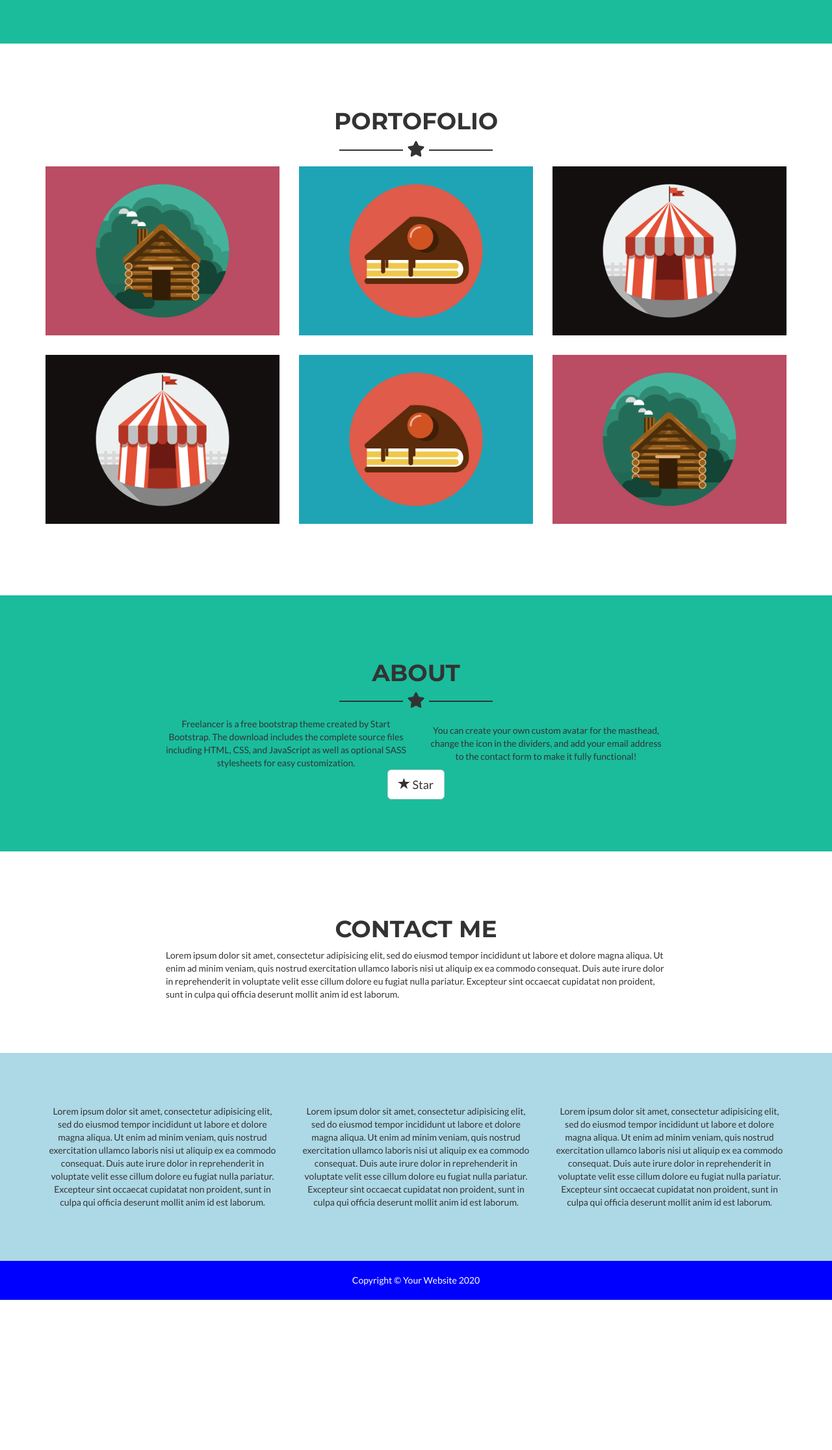
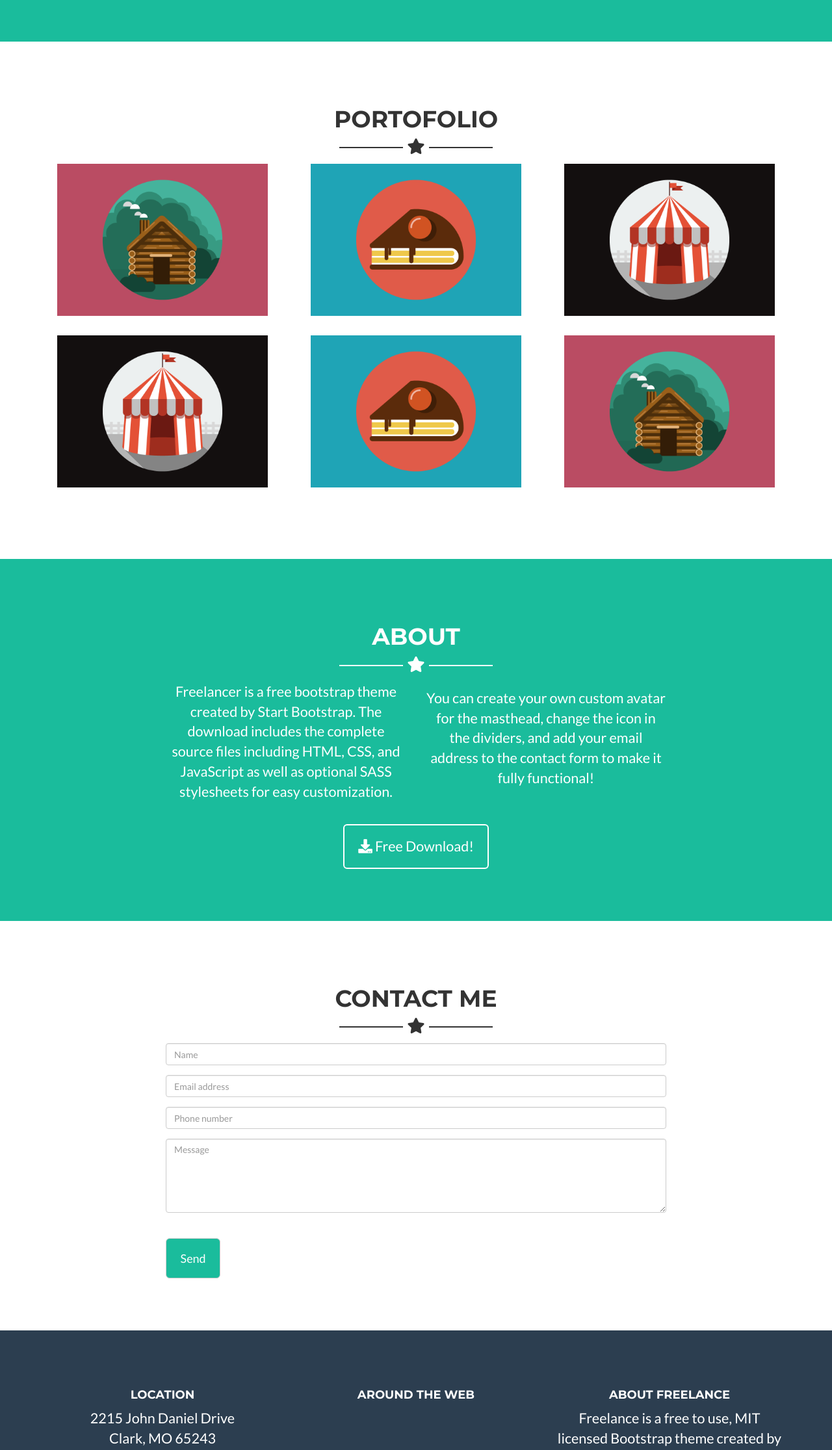
Before and after one commit to 10thDocta/html-css-bootstrap-freelancer, a plain HTML site: page index.html in a window 1280 px wide. Shown: the part 569-2800 px from the top of the page at 65% size. Before the commit the page ends 2569 px from the top, so only its background shows below. Drawn offline with nearby package versions, Linux system fonts and the light colour scheme.

Commit message:
Completo al 90%. Aggiunto overlay foto

```diff
--- a/css/style.css
+++ b/css/style.css
@@ -18,12 +18,20 @@ h2 {
   font-weight: bold;
 }
 
+h4 {
+  font-weight: bold;
+}
+
 hr {
   width: 8rem;
   border: 1px solid;
   display: inline-block;
   vertical-align: super;
   margin: 0 4px;
+}
+
+p {
+  font-size: 1.8rem;
 }
 
 .p_top_30 {
@@ -98,22 +106,78 @@ hr {
   width: 250px;
 }
 
-.jumbo_text p {
-  font-size: 2rem;
-}
-
 /* SECTIONS */
 /* portfolio */
 .box_portfolio {
+  width: 90%;
+  max-width: 500px;
+  margin-right: auto;
+  margin-left: auto;
   margin-bottom: 15px;
+  position: relative;
 }
 
-.box_portfolio img {
+.overlay {
+  position: absolute;
+  top: 0;
+  left: 0;
   width: 100%;
-  height: auto;
+  height: 100%;
+  background-color: rgba(26, 188, 156, .7);
+  visibility: hidden;
+}
+
+.overlay .fa-plus {
+  font-size: 70px;
+  color: white;
+  position: absolute;
+  top: 50%;
+  left: 50%;
+  transform: translate(-50%, -50%);
+}
+
+.box_portfolio:hover .overlay {
+  visibility: visible;
+}
+
+/* about */
+#about {
+  color: white;
+}
+
+#about button {
+  margin-top: 2rem;
+  padding: 1.5rem 1.8rem;
+  background-color: transparent;
+  color: white;
+  border: 2px solid;
+  font-size: 1.8rem;
+}
+
+#about button:hover {
+  background-color: white;
+  color: #1ABC9C;
+}
+
+#about .fa-donwload {
+  padding-right: 10px;
+}
+
+/* contact */
+#contact button {
+  float: left;
+  margin-top: 2rem;
+  padding: 1.5rem 1.8rem;
+  background-color: #1ABC9C;
+  color: white;
 }
 
 /* FOOTER */
+footer {
+  color: white;
+  background-color: #2C3E50;
+}
+
 .footer_bottom {
   background-color: blue;
   color: #fff;
--- a/index.html
+++ b/index.html
@@ -83,32 +83,54 @@
 
           <div class="col-xs-12 col-sm-6 col-md-4">
             <div class="box_portfolio">
-              <img src="img/cabin.png" alt="">
+              <a href="#">
+                <img class="img-responsive" src="img/cabin.png" alt="">
+                <div class="overlay">
+                  <i class="fas fa-plus"></i>
+                </div>
+              </a>
             </div>
           </div>
           <div class="col-xs-12 col-sm-6 col-md-4">
             <div class="box_portfolio">
-              <img src="img/cake.png" alt="">
+              <a href="#">
+                <img class="img-responsive" src="img/cake.png" alt="">
+                <div class="overlay">
+                  <i class="fas fa-plus"></i>
+                </div>
+              </a>
             </div>
           </div>
           <div class="col-xs-12 col-sm-6 col-md-4">
             <div class="box_portfolio">
-              <img src="img/circus.png" alt="">
+              <img class="img-responsive" src="img/circus.png" alt="">
+              <div class="overlay">
+                <i class="fas fa-plus"></i>
+              </div>
             </div>
           </div>
           <div class="col-xs-12 col-sm-6 col-md-4">
             <div class="box_portfolio">
-              <img src="img/circus.png" alt="">
+              <img class="img-responsive" src="img/circus.png" alt="">
+              <div class="overlay">
+                <i class="fas fa-plus"></i>
+              </div>
             </div>
           </div>
           <div class="col-xs-12 col-sm-6 col-md-4">
             <div class="box_portfolio">
-              <img src="img/cake.png" alt="">
+              <img class="img-responsive" src="img/cake.png" alt="">
+              <div class="overlay">
+                <i class="fas fa-plus"></i>
+              </div>
             </div>
           </div>
           <div class="col-xs-12 col-sm-6 col-md-4">
             <div class="box_portfolio">
-              <img src="img/cabin.png" alt="">
+              <img class="img-responsive" src="img/cabin.png" alt="">
+              <div class="overlay">
+                <i class="fas fa-plus"></i>
+              </div>
             </div>
           </div>
 
@@ -127,14 +149,13 @@
         <div class="container-fluid">
           <div class="row">
             <div class="col-xs-12 col-md-6">
-              Freelancer is a free bootstrap theme created by Start Bootstrap. The download includes the complete source files including HTML, CSS, and JavaScript as well as optional SASS stylesheets for easy customization.
+              <p>Freelancer is a free bootstrap theme created by Start Bootstrap. The download includes the complete source files including HTML, CSS, and JavaScript as well as optional SASS stylesheets for easy customization.</p>
             </div>
             <div class="col-xs-12 col-md-6 p-top-10">
-              You can create your own custom avatar for the masthead, change the icon in the dividers, and add your email address to the contact form to make it fully functional!
+              <p>You can create your own custom avatar for the masthead, change the icon in the dividers, and add your email address to the contact form to make it fully functional!</p>
             </div>
             <div class="col-xs-12 text-center">
-              <button type="button" class="btn btn-default btn-lg">
-                <span class="glyphicon glyphicon-star" aria-hidden="true"></span> Star
+              <button type="button" class="btn btn-default btn-lg"> <i class="fas fa-download"></i> Free Download!
               </button>
             </div>
           </div>
@@ -144,18 +165,41 @@
     <!-- section about -->
 
     <!-- section contact -->
-    <section id="contact" class="p_top_30 p_bottom_30 p_top_80 p_bottom_80">
-      <h2 class="text-center text-uppercase">Contact me</h2>
+    <section id="contact" class="p_top_30 p_bottom_30 p_top_80 p_bottom_80 text-center">
+      <h2 class="text-uppercase">Contact me</h2>
+      <hr>
+      <i class="fas fa-star"></i>
+      <hr>
       <div class="wrapper_small">
         <div class="container-fluid">
           <div class="row">
             <div class="col-xs-12">
-              Lorem ipsum dolor sit amet, consectetur adipisicing elit, sed do eiusmod tempor incididunt ut labore et dolore magna aliqua. Ut enim ad minim veniam, quis nostrud exercitation ullamco laboris nisi ut aliquip ex ea commodo consequat.
-              Duis aute irure dolor in reprehenderit in voluptate velit esse cillum dolore eu fugiat nulla pariatur. Excepteur sint occaecat cupidatat non proident, sunt in culpa qui officia deserunt mollit anim id est laborum.
+              <!-- form -->
+              <form class="" action="index.html" method="post">
+                <form>
+                  <div class="form-group">
+
+                    <input type="text" class="form-control" id="" placeholder="Name">
+                  </div>
+                  <div class="form-group">
+                    <input type="email" class="form-control" id="" placeholder="Email address">
+                  </div>
+                  <div class="form-group">
+                    <input type="tel" class="form-control" id="" placeholder="Phone number">
+                  </div>
+                  <div class="form-group">
+                    <textarea class="form-control" rows="5" placeholder="Message"></textarea>
+                  </div>
+                </form>
+                <!-- /form -->
+                <button type="button" class="btn btn-default btn-lg"> Send
+                </button>
             </div>
           </div>
         </div>
+
       </div>
+
     </section>
     <!-- /section contact -->
   </main>
@@ -164,20 +208,20 @@
   <!-- footer -->
   <footer class="text-center">
     <!-- footer top -->
-    <div class="footer_top bg_light_blue p_top_30 p_bottom_30 p_top_80 p_bottom_80">
+    <div class="footer_top p_top_30 p_bottom_30 p_top_80 p_bottom_80">
       <div class="container">
         <div class="row">
           <div class="col-xs-12 col-md-4">
-            Lorem ipsum dolor sit amet, consectetur adipisicing elit, sed do eiusmod tempor incididunt ut labore et dolore magna aliqua. Ut enim ad minim veniam, quis nostrud exercitation ullamco laboris nisi ut aliquip ex ea commodo consequat. Duis
-            aute irure dolor in reprehenderit in voluptate velit esse cillum dolore eu fugiat nulla pariatur. Excepteur sint occaecat cupidatat non proident, sunt in culpa qui officia deserunt mollit anim id est laborum.
+            <h4>LOCATION</h4>
+            <p>2215 John Daniel Drive <br>
+              Clark, MO 65243</p>
           </div>
           <div class="col-xs-12 col-md-4">
-            Lorem ipsum dolor sit amet, consectetur adipisicing elit, sed do eiusmod tempor incididunt ut labore et dolore magna aliqua. Ut enim ad minim veniam, quis nostrud exercitation ullamco laboris nisi ut aliquip ex ea commodo consequat. Duis
-            aute irure dolor in reprehenderit in voluptate velit esse cillum dolore eu fugiat nulla pariatur. Excepteur sint occaecat cupidatat non proident, sunt in culpa qui officia deserunt mollit anim id est laborum.
+            <h4>AROUND THE WEB</h4>
           </div>
           <div class="col-xs-12 col-md-4">
-            Lorem ipsum dolor sit amet, consectetur adipisicing elit, sed do eiusmod tempor incididunt ut labore et dolore magna aliqua. Ut enim ad minim veniam, quis nostrud exercitation ullamco laboris nisi ut aliquip ex ea commodo consequat. Duis
-            aute irure dolor in reprehenderit in voluptate velit esse cillum dolore eu fugiat nulla pariatur. Excepteur sint occaecat cupidatat non proident, sunt in culpa qui officia deserunt mollit anim id est laborum.
+            <h4>ABOUT FREELANCE</h4>
+            <p>Freelance is a free to use, MIT licensed Bootstrap theme created by <a href="#">Start Bootstrap.</a></p>
           </div>
         </div>
       </div>
```
